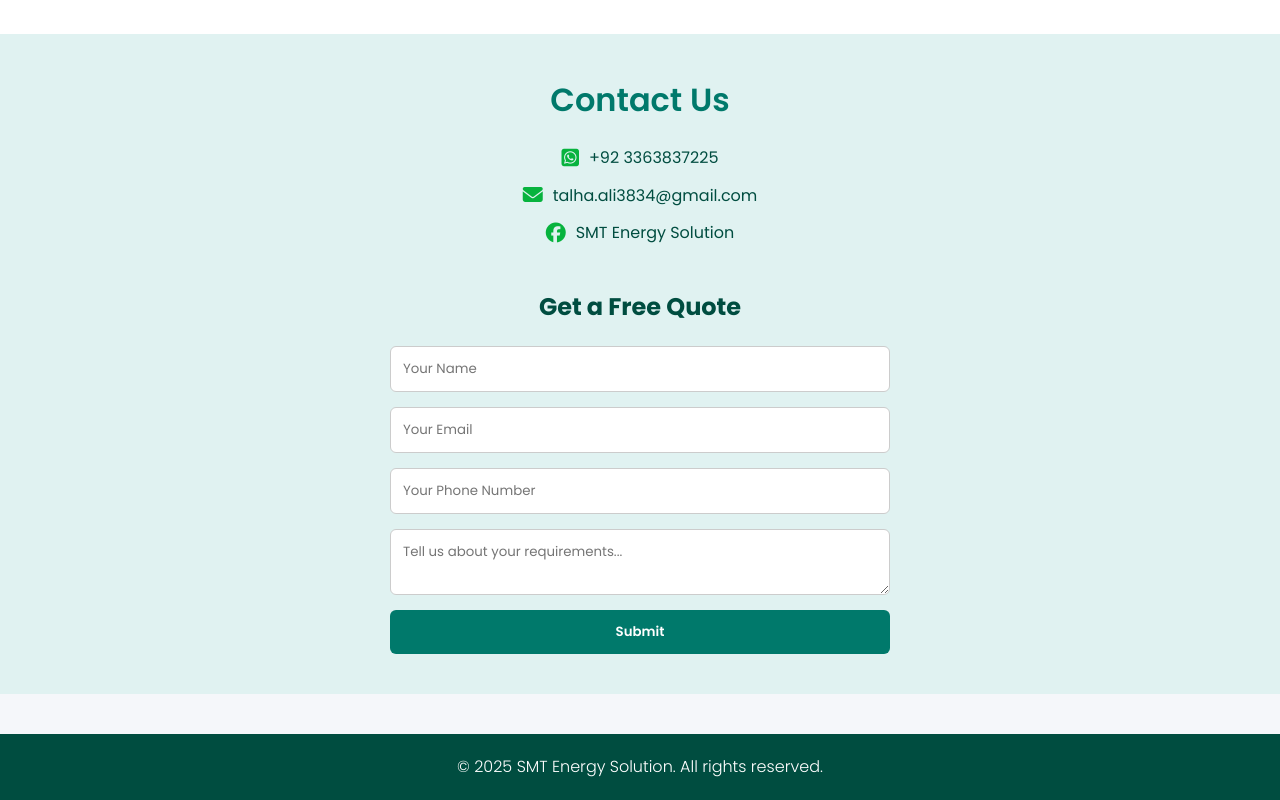
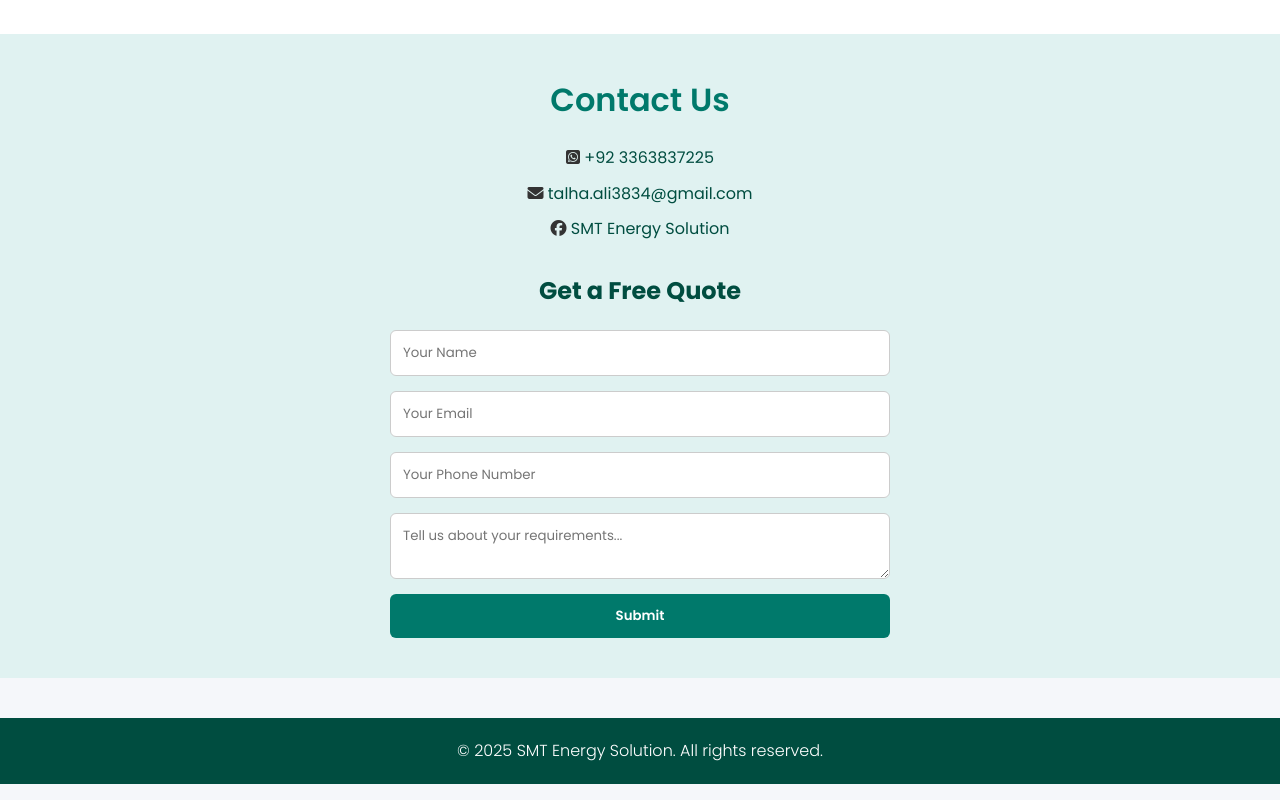
Before and after one commit to Talha-art-tech/SMT-Energy-Solution, a plain HTML site: page index.html in a window 1280 px wide. Shown: the part 1600-2400 px from the top of the page. Drawn offline with Linux system fonts and the light colour scheme.

Commit message:
Add files via upload

```diff
--- a/index.html
+++ b/index.html
@@ -59,28 +59,11 @@
     <section id="contact" class="contact">
         <h2>Contact Us</h2>
 
-      <div class="contact-details">
-  <ul class="contact-list">
-    <li>
-      <a href="https://wa.me/923001234567" target="_blank">
-        <i class="fab fa-square-whatsapp"></i>
-        +92 3363837225
-      </a>
-    </li>
-    <li>
-      <a href="mailto:talha.ali3834@gmail.com">
-        <i class="fas fa-envelope"></i>
-        talha.ali3834@gmail.com
-      </a>
-    </li>
-    <li>
-      <a href="https://facebook.com/smtenergysolution" target="_blank">
-        <i class="fab fa-facebook"></i>
-        SMT Energy Solution
-      </a>
-    </li>
-  </ul>
-</div>
+       <div class="contact-details">
+            <p><i class="fab fa-square-whatsapp"></i> <a href="https://wa.me/923001234567" target="_blank">+92 3363837225</a></p>
+            <p><i class="fas fa-envelope"></i> <a href="mailto:talha.ali3834@gmail.com">talha.ali3834@gmail.com</a></p>
+            <p><i class="fab fa-facebook"></i> <a href="https://facebook.com/smtenergysolution" target="_blank">SMT Energy Solution</a></p>
+        </div>
 
          <h3>Get a Free Quote</h3>
         <form action="#" method="post">
--- a/style.css
+++ b/style.css
@@ -213,39 +213,6 @@ nav a:hover {
   margin-bottom: 30px;
 }
 
-.contact-list {
-  list-style: none;
-  padding: 0;
-  margin: 0;
-  display: flex;
-  flex-direction: column;
-  align-items: center; /* Center list items horizontally */
-}
-
-.contact-list li {
-  margin-bottom: 12px;
-}
-
-.contact-list a {
-  display: flex;
-  align-items: center;
-  text-decoration: none;
-  color: #333;
-  font-size: 1rem;
-  transition: color 0.3s;
-}
-
-.contact-list a i {
-  font-size: 20px;
-  color: #07b33e;
-  margin-right: 10px;
-}
-
-.contact-list a:hover {
-  color: #007BFF;
-}
-
-
 .contact-details p {
     font-size: 1rem;
     margin-bottom: 10px;
```
